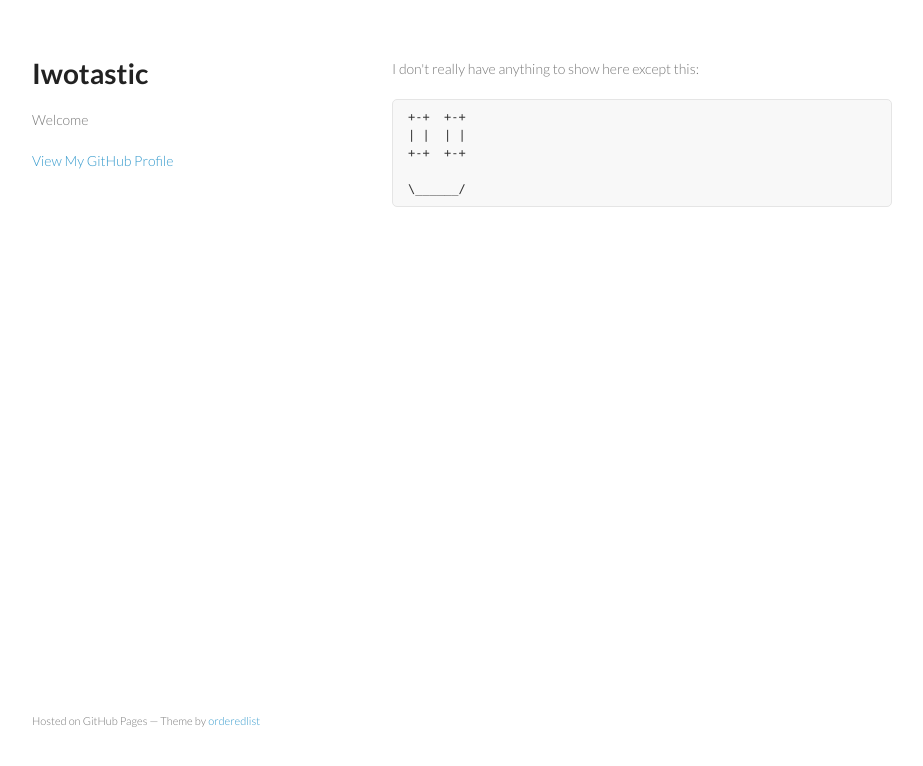
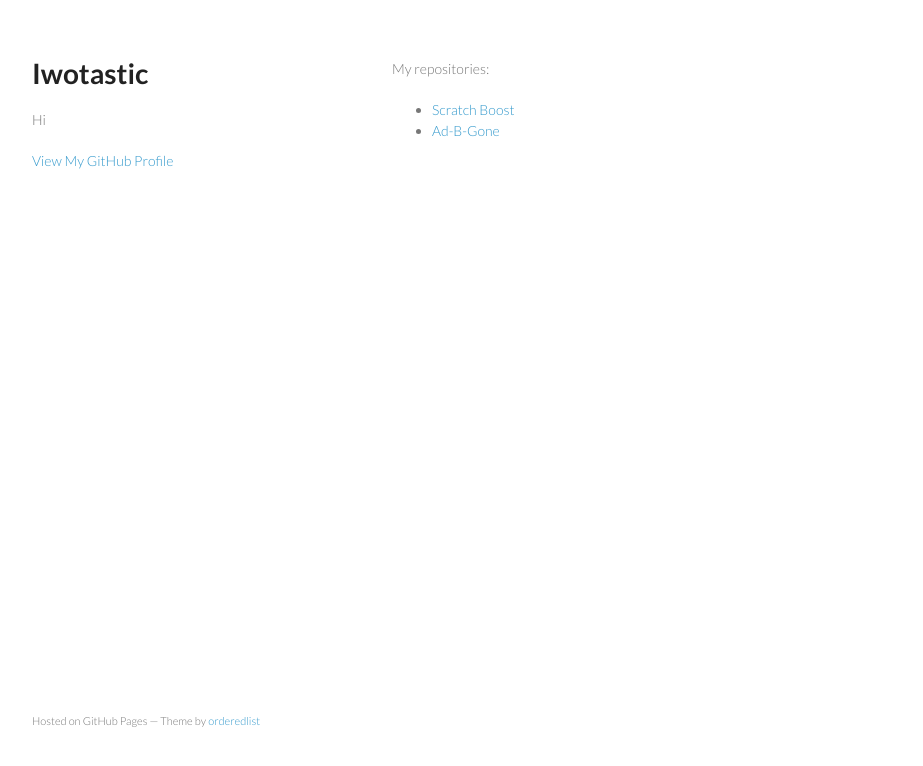
Before and after one commit to Iwotastic/Iwotastic.github.io, a plain HTML site: page index.html in a window 1280 px wide. Shown: the whole page, without its empty margins (178-1101 px from the left). Drawn offline with Linux system fonts and the light colour scheme.

Commit message:
Update index.html

```diff
--- a/index.html
+++ b/index.html
@@ -16,21 +16,18 @@
     <div class="wrapper">
       <header>
         <h1>Iwotastic</h1>
-        <p>Welcome</p>
+        <p>Hi</p>
 
 
         <p class="view"><a href="https://github.com/Iwotastic">View My GitHub Profile</a></p>
 
       </header>
       <section>
-        <p>I don't really have anything to show here except this:</p>
-
-<pre><code>+-+  +-+
-| |  | |
-+-+  +-+
-
-\______/
-</code></pre>
+        <p>My repositories:</p>
+        <ul>
+          <li><a href="/Scratch-Boost/">Scratch Boost</a></li>
+          <li><a href="#">Ad-B-Gone</a></li>
+        </ul>
       </section>
       <footer>
         <p><small>Hosted on GitHub Pages &mdash; Theme by <a href="https://github.com/orderedlist">orderedlist</a></small></p>
```
